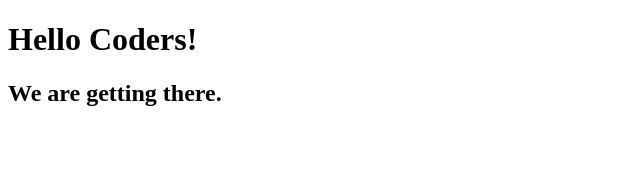
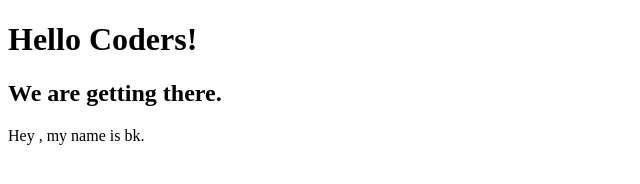
Before and after one commit to babi127/coursera-test, a plain HTML site: page site/index.html in a window 1280 px wide. Shown: the whole page, without its empty margins (0-640 px from the left). Drawn offline with Linux system fonts and the light colour scheme.

Commit message:
paragraph added.

```diff
--- a/site/index.html
+++ b/site/index.html
@@ -8,5 +8,6 @@
 <body>
     <h1>Hello Coders!</h1>
     <h2>We are getting there.</h2>
+    <p>Hey , my name is bk.</p>
 </body>
 </html>
```
